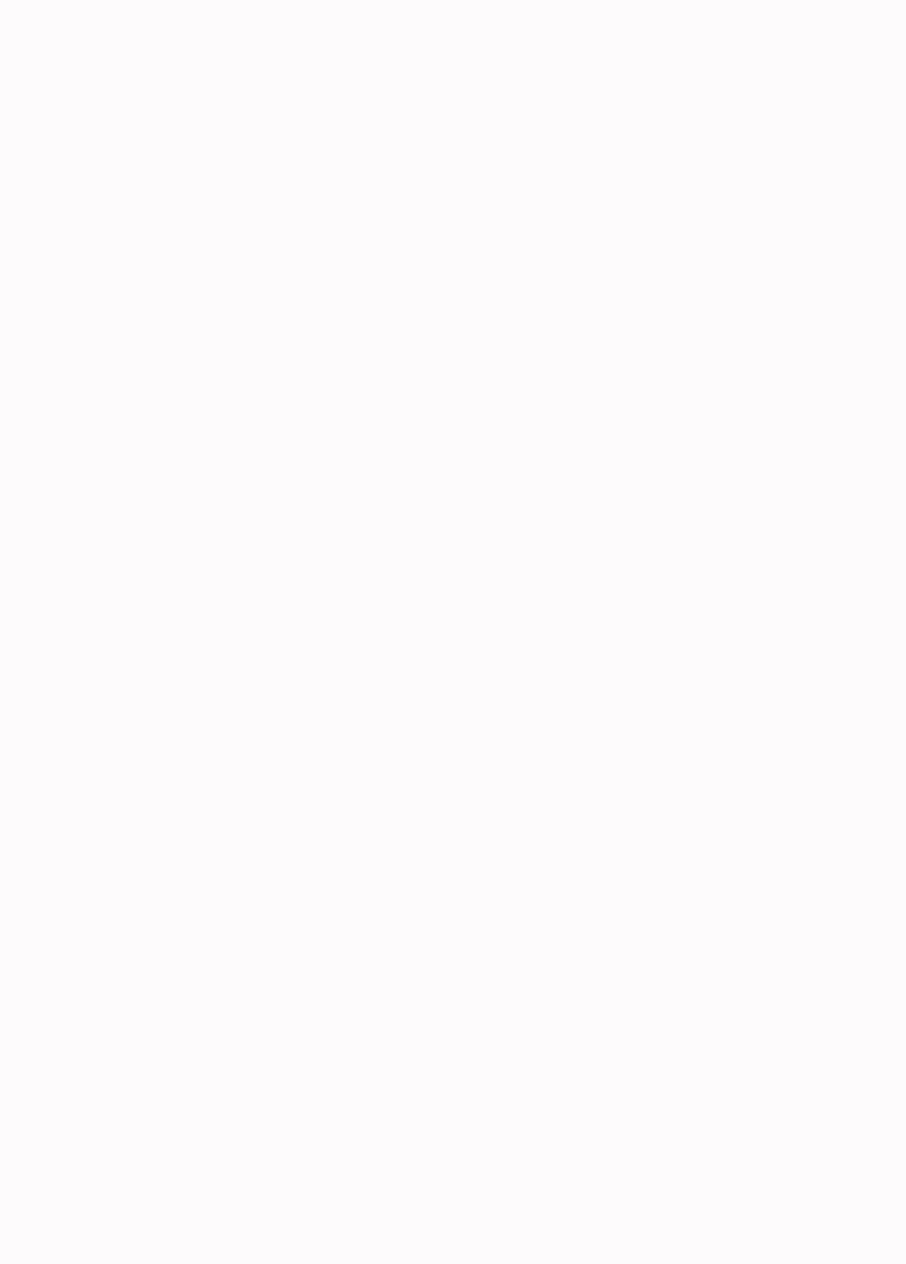
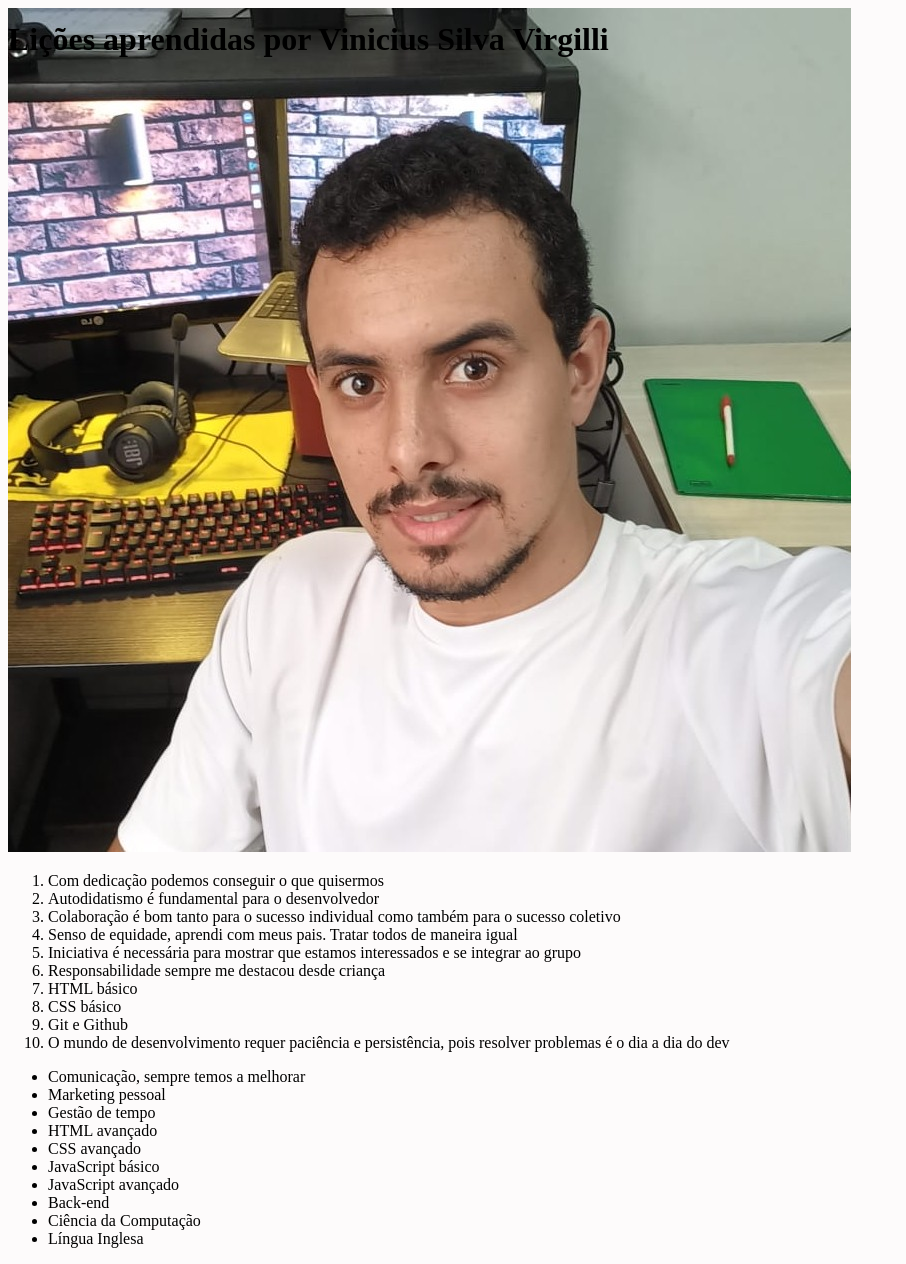
Before and after one commit to vinicius-virgilli/Projeto-Lessons_learned, a website: page index.html in a window 1280 px wide. Shown: the whole page, without its empty margins (0-906 px from the left). Before the commit the page ends 800 px from the top, so only its background shows below. Drawn offline with Linux system fonts and the light colour scheme.

Commit message:
requisitos 2,3,4 e 5 check

```diff
--- a/index.html
+++ b/index.html
@@ -4,10 +4,43 @@
     <meta charset="UTF-8">
     <meta http-equiv="X-UA-Compatible" content="IE=edge">
     <meta name="viewport" content="width=device-width, initial-scale=1.0">
-    <title>Document</title>
+    <title>Lessons Learned</title>
     <link rel="stylesheet" href="style.css">
 </head>
 <body>
-
+    <header id="cabecalho">
+        <h1 id="titulo">Lições aprendidas por Vinicius Silva Virgilli</h1>
+    </header>
+    <section>
+        <img id="minha_foto" src="foto para meu portifólio.jpeg" alt="eu com leve sorriso com meu setup de estudos ao fundo">
+    </section>
+    <section>
+        <ol id="licoes_aprendidas">
+            <li>Com dedicação podemos conseguir o que quisermos</li>
+            <li>Autodidatismo é fundamental para o desenvolvedor</li>
+            <li>Colaboração é bom tanto para o sucesso individual como também para o sucesso coletivo</li>
+            <li>Senso de equidade, aprendi com meus pais. Tratar todos de maneira igual</li>
+            <li>Iniciativa é necessária para mostrar que estamos interessados e se integrar ao grupo</li>
+            <li>Responsabilidade sempre me destacou desde criança</li>
+            <li>HTML básico</li>
+            <li>CSS básico</li>
+            <li>Git e Github</li>
+            <li>O mundo de desenvolvimento requer paciência e persistência, pois resolver problemas é o dia a dia do dev</li>
+        </ol>
+    </section>
+    <section>
+        <ul id="licoes_a_aprender">
+            <li>Comunicação, sempre temos a melhorar</li>
+            <li>Marketing pessoal</li>
+            <li>Gestão de tempo</li>
+            <li>HTML avançado</li>
+            <li>CSS avançado</li>
+            <li>JavaScript básico</li>
+            <li>JavaScript avançado</li>
+            <li>Back-end</li>
+            <li>Ciência da Computação</li>
+            <li>Língua Inglesa</li>
+        </ul>
+    </section>
 </body>
 </html>
--- a/style.css
+++ b/style.css
@@ -2,3 +2,9 @@
 body {
     background-color: rgb(253, 251, 251);
 }
+
+#cabecalho {
+    top: 0;
+    position: fixed;
+
+}
```
Also changed, not shown: foto para meu portifólio.jpeg (added), 1 other file.
